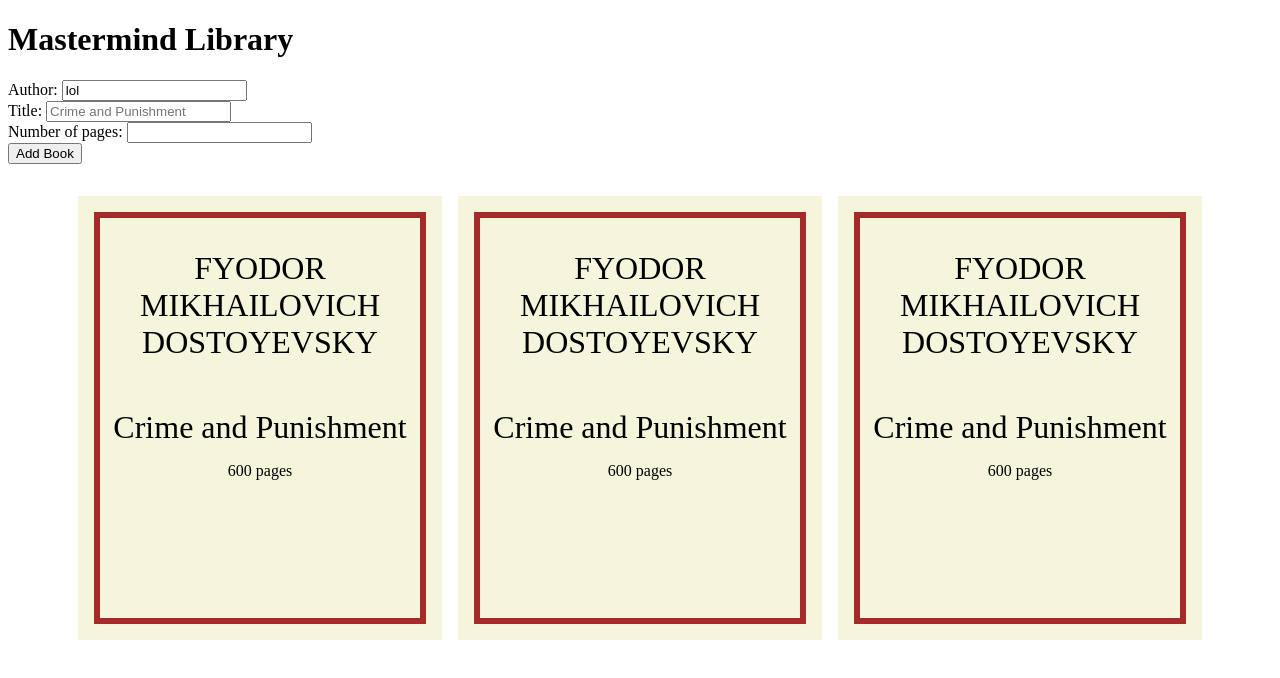
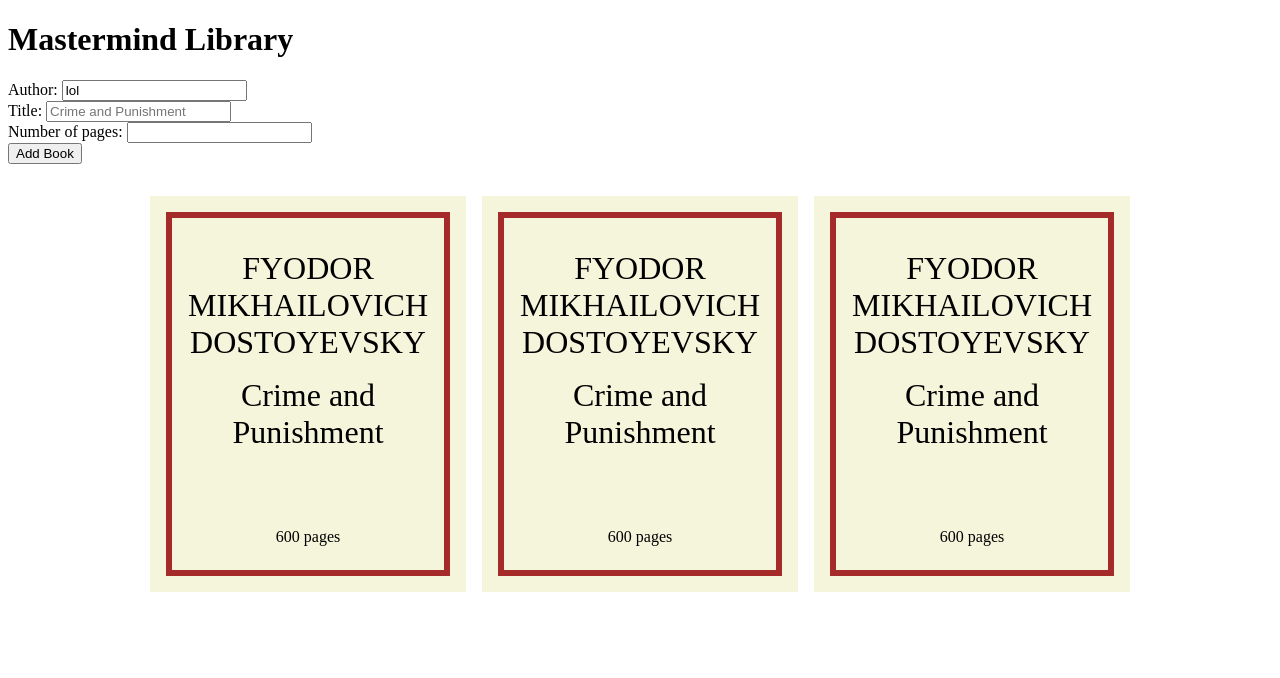
Before and after one commit to Mando1899/Library, a plain HTML site: page index.html in a window 1280 px wide. Drawn offline with Linux system fonts and the light colour scheme.

Commit message:
Positioned the pages element to the bottom of of thier containers

```diff
--- a/index.html
+++ b/index.html
@@ -33,17 +33,17 @@
             <div class="book">
                 <span class="author">FYODOR MIKHAILOVICH DOSTOYEVSKY</span>
                 <span class="title">Crime and Punishment</span>
-                <span>600 pages</span>
+                <span class="pages">600 pages</span>
             </div>
             <div class="book">
                 <span class="author">FYODOR MIKHAILOVICH DOSTOYEVSKY</span>
                 <span class="title">Crime and Punishment</span>
-                <span>600 pages</span>
+                <span class="pages">600 pages</span>
             </div>
             <div class="book">
                 <span class="author">FYODOR MIKHAILOVICH DOSTOYEVSKY</span>
                 <span class="title">Crime and Punishment</span>
-                <span>600 pages</span>
+                <span class="pages">600 pages</span>
             </div>
         </div>
     </div>
--- a/javascript.js
+++ b/javascript.js
@@ -39,6 +39,7 @@ function addBook(event){
     title.innerText = newBook.title;
     const pages = document.createElement('span');
     pages.innerText = newBook.pageNum + ' pages';
+    pages.classList.add('pages');
 
     bookDiv.appendChild(author);
     bookDiv.appendChild(title);
--- a/styles.css
+++ b/styles.css
@@ -7,9 +7,10 @@
 }
 
 .book {
+    position: relative;
     display: flex;
-    width: 20em;
-    height: 25em;
+    width: 17em;
+    height: 22em;
     flex-direction: column;
     background-color: beige;
     border: 0.4em solid brown;
@@ -19,10 +20,21 @@
     text-align: center;
 }
 
+span {
+    margin: 0;
+    padding: 0;
+}
+
 .author {
     font-size: 2em;
-    margin: 1em;
+    margin-top: 1em;
 }
+
 .title {
     font-size: 2em;
 }
+
+.pages {
+      position: absolute;
+      bottom: 1.5em;
+}
```
